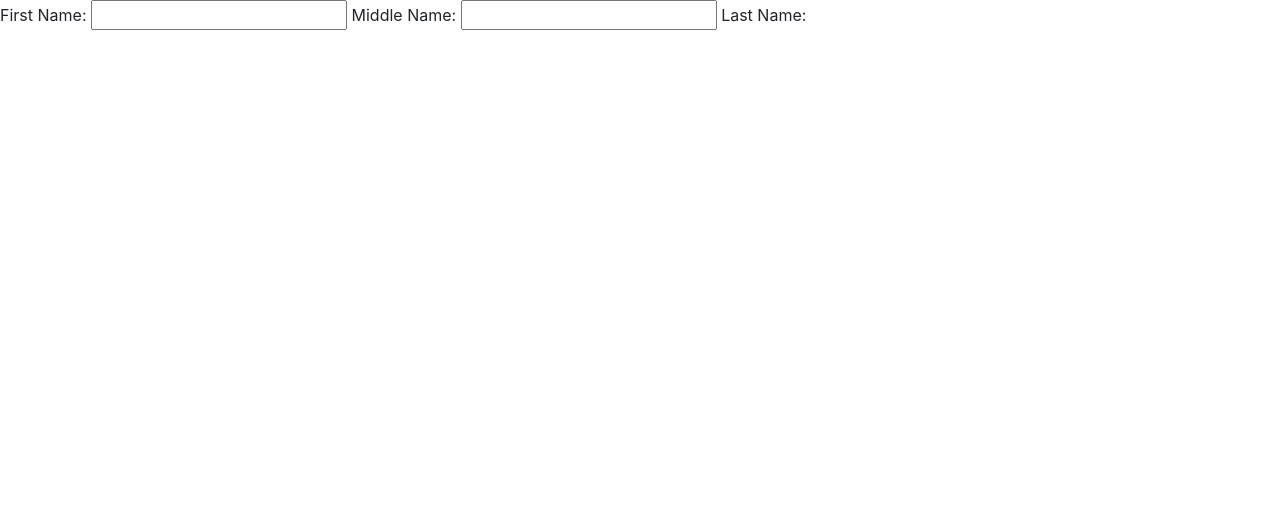
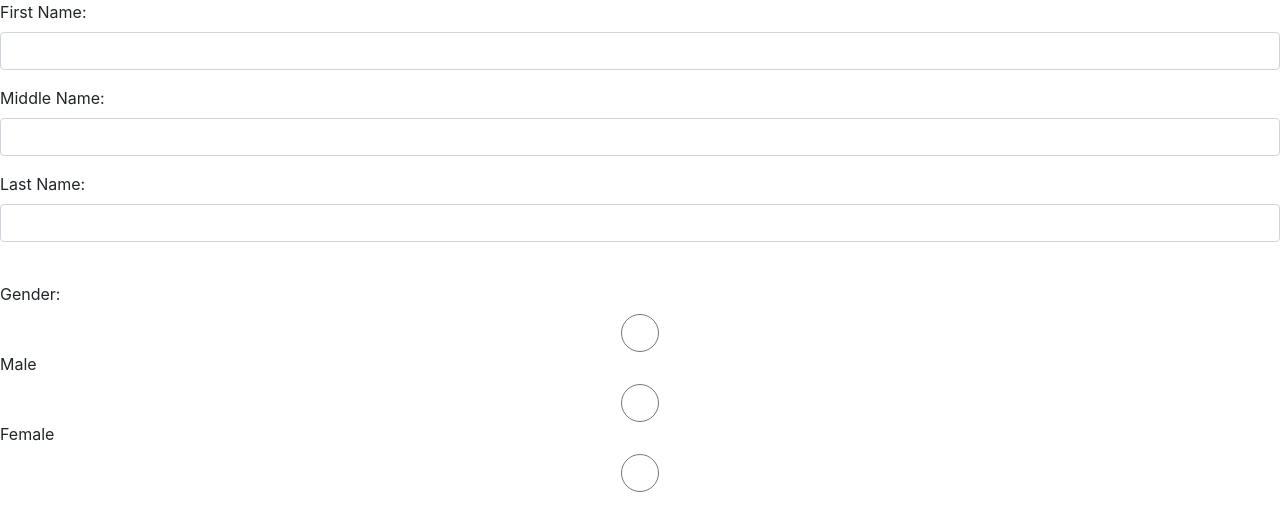
Before and after one commit to Isaac-Derksen/enrollment, a PHP site: page /registration/student.php in a window 1280 px wide. Shown: the top 531 px of the page. Run offline with PHP 8.4, Linux system fonts and the light colour scheme.

Commit message:
continued the form

```diff
--- a/registration/student.php
+++ b/registration/student.php
@@ -118,12 +118,39 @@
 <body>
     <div>
         <form action="./student.php" method="POST">
-            <label for="fname">First Name: </label>
-            <input type="text" name="fname" id="fname">
-            <label for="mname">Middle Name: </label>
-            <input type="text" name="mname" id="mname">
-            <label for="lname">Last Name: </label>
+            <div class="form-group">
+                <label for="fname">First Name: </label>
+                <input type="text" name="fname" id="fname"
+                    class="form-control <?php echo (!empty($fname_error)) ? 'is-invalid' : ''; ?>"
+                    value="<?php echo $fname; ?>">
+                <span class="invalid-feedback"><?php echo $fname_error; ?></span>
+            </div>
+            <div class="form-group">
+                <label for="mname">Middle Name: </label>
+                <input type="text" name="mname" id="mname"
+                class="form-control <?php echo (!empty($mname_error)) ? 'is-invalid' : ''; ?>"
+                value="<?php echo $mname; ?>">
+                <span class="invalid-feedback"><?php echo $mname_error; ?></span>
+            </div>
+            <div class="form-group">
+                <label for="lname">Last Name: </label>
+                <input type="text" name="lname" id="lname"
+                class="form-control <?php echo (!empty($lname_error)) ? 'is-invalid' : ''; ?>"
+                value="<?php echo $lname; ?>">
+                <span class="invalid-feedback"><?php echo $lname_error; ?></span>
+            </div>
             <br>
+            <div class="form-group">
+            <label for="gender">Gender: </label>
+            <input type="radio" name="gender" id="male" class="form-control <?php echo (!empty($gender_error)) ? 'is-invalid' : ''; ?>"
+            value="">
+            <label for="gender">Male </label>
+            <input type="radio" name="gender" id="female" class="form-control <?php echo (!empty($gender_error)) ? 'is-invalid' : ''; ?>"
+            value="">
+            <label for="gender">Female </label>
+            <input type="radio" name="gender" id="other" class="form-control <?php echo (!empty($gender_error)) ? 'is-invalid' : ''; ?>"
+            value="">
+            </div>
         </form>
     </div>
 </body>
```
